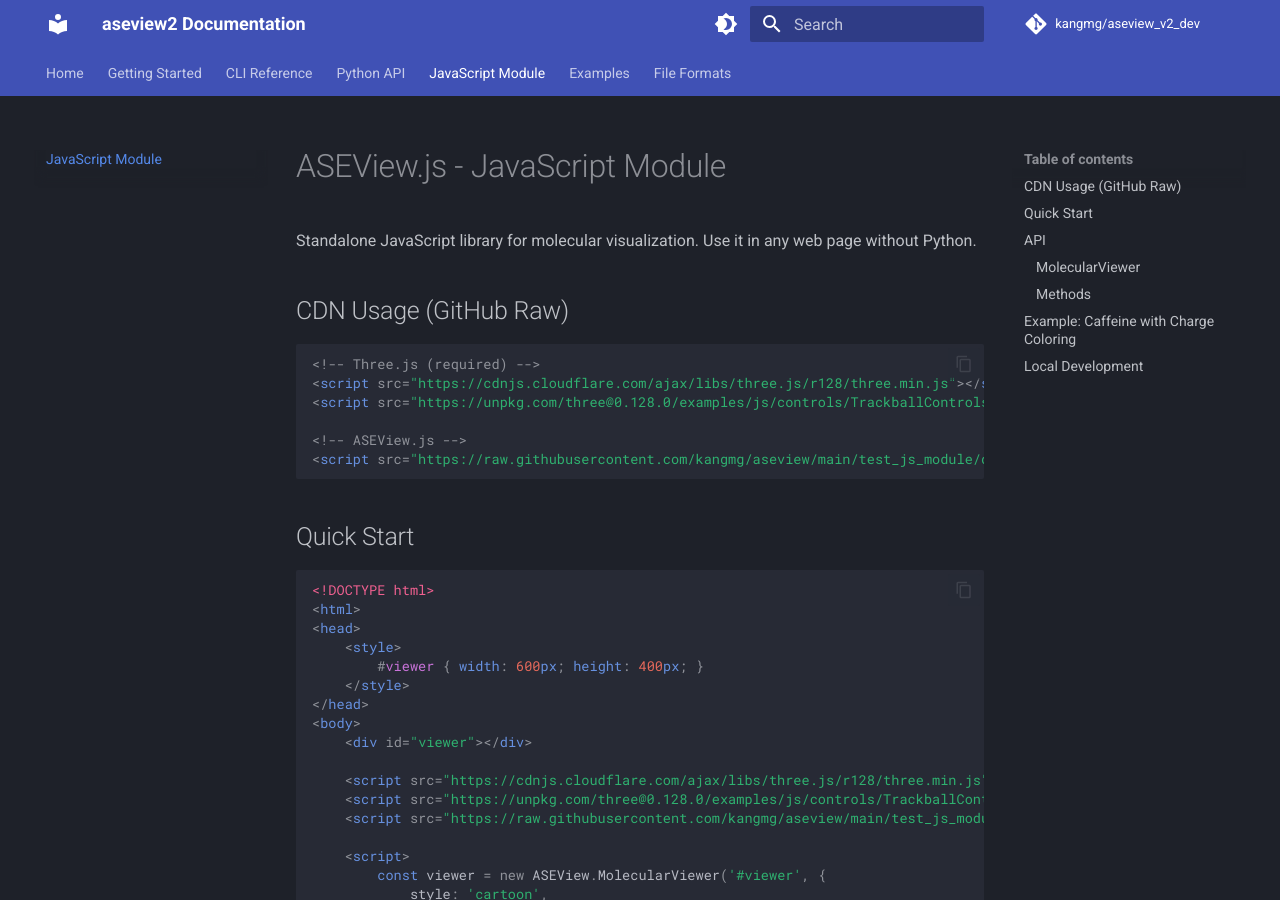
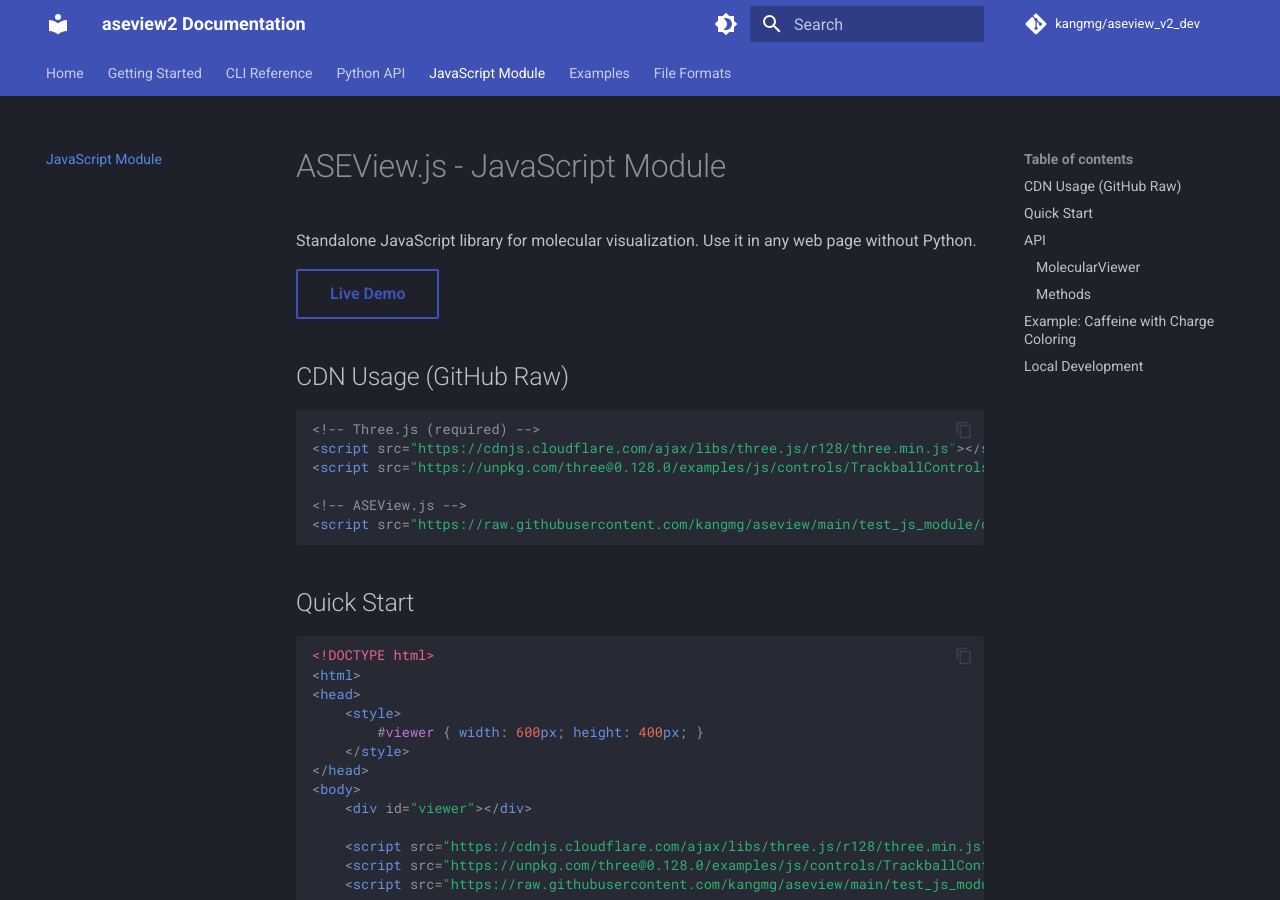
Before and after one commit to kangmg/aseview, an MkDocs documentation site: the page built from docs/js-module.md, in a window 1280 px wide and 900 px high. Built offline with MkDocs 1.6.1 and Material for MkDocs 9.7.7, drawn with Linux system fonts in a browser that asks for light colours; comment, search, counter and statistics services are not loaded.

Commit message:
Add Live Demo button to JS module docs

```diff
--- a/docs/js-module.md
+++ b/docs/js-module.md
@@ -1,6 +1,8 @@
 # ASEView.js - JavaScript Module
 
 Standalone JavaScript library for molecular visualization. Use it in any web page without Python.
+
+[**Live Demo**](demo.html){ .md-button }
 
 ## CDN Usage (GitHub Raw)
 
```
